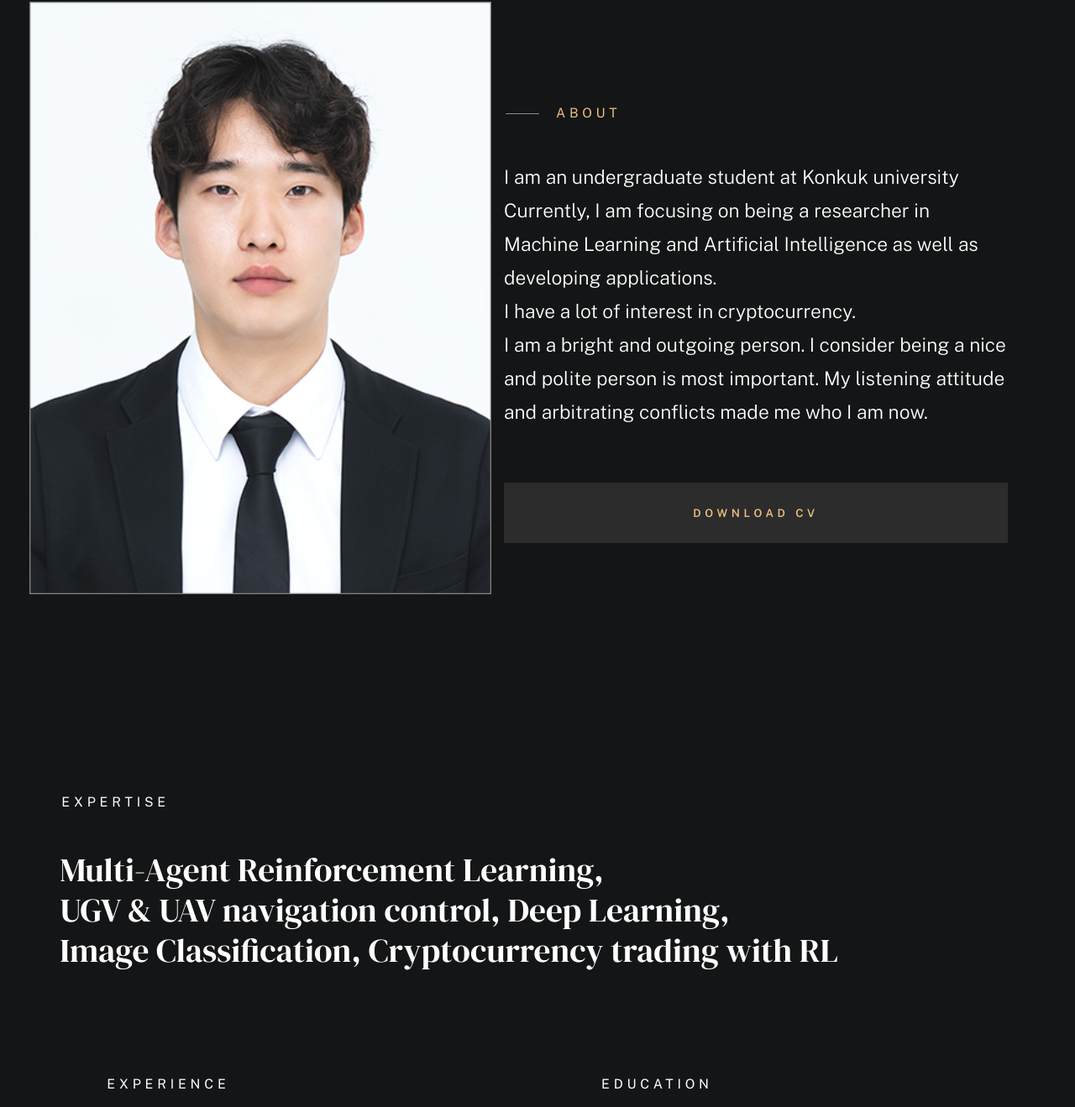
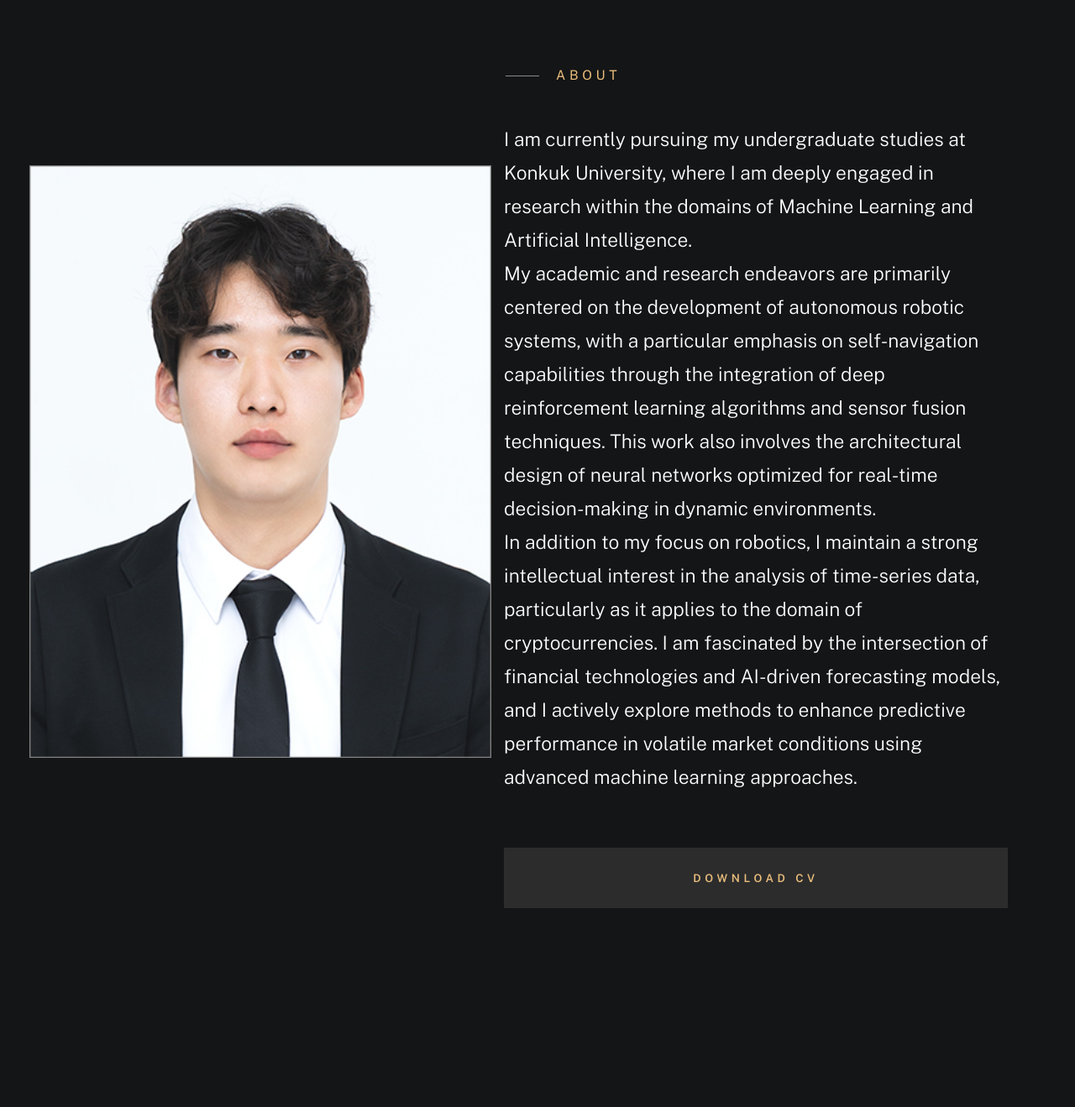
Before and after one commit to sudo-homebrew/sudo-homebrew.github.io, a plain HTML site: page index.html in a window 1280 px wide. Shown: the part 983-2302 px from the top of the page at 84% size. Drawn offline with nearby package versions, Linux system fonts and the light colour scheme; a web font is replaced by a local one.

Commit message:
Introduction fixed
Introduction fixed

```diff
--- a/index.html
+++ b/index.html
@@ -154,10 +154,16 @@
                                 About
                             </h2>
                             <p class="attention-getter" data-animate-el>
-                            I am an undergraduate student at Konkuk university<br>
+                            <!--
+			    I am an undergraduate student at Konkuk university<br>
                             Currently, I am focusing on being a researcher in Machine Learning and Artificial Intelligence as well as developing applications.<br>
                             I have a lot of interest in cryptocurrency.<br>
                             I am a bright and outgoing person. I consider being a nice and polite person is most important. My listening attitude and arbitrating conflicts made me who I am now.
+			    -->
+			    I am currently pursuing my undergraduate studies at Konkuk University, where I am deeply engaged in research within the domains of Machine Learning and Artificial Intelligence.<br>
+			    My academic and research endeavors are primarily centered on the development of autonomous robotic systems, with a particular emphasis on self-navigation capabilities through the integration of deep reinforcement learning algorithms and sensor fusion techniques. This work also involves the architectural design of neural networks optimized for real-time decision-making in dynamic environments.<br>
+
+			    In addition to my focus on robotics, I maintain a strong intellectual interest in the analysis of time-series data, particularly as it applies to the domain of cryptocurrencies. I am fascinated by the intersection of financial technologies and AI-driven forecasting models, and I actively explore methods to enhance predictive performance in volatile market conditions using advanced machine learning approaches.
                             </p>
 			    <!-- <a href="./CVs/SeunghyeopNam_CV.pdf" class="btn btn--medium u-fullwidth" data-animate-el target="_blank">Download CV</a> -->
                             <a href="./CVs/SeunghyeopNam_CV.pdf" class="btn btn--medium u-fullwidth" download="SeunghyeopNam_Curricula_Vitae.pdf">Download CV</a>
@@ -173,7 +179,7 @@
                         <h2 class="text-pretitle" data-animate-el>Expertise</h2>
 
                         <ul class="skills-list h2" data-animate-el>
-                            <li>Multi-Agent Reinforcement Learning</li>
+                            <li>Deep Reinforcement Learning</li>
                             <li>UGV & UAV navigation control</li>
                             <li>Deep Learning</li>
                             <li>Image Classification</li>
```
